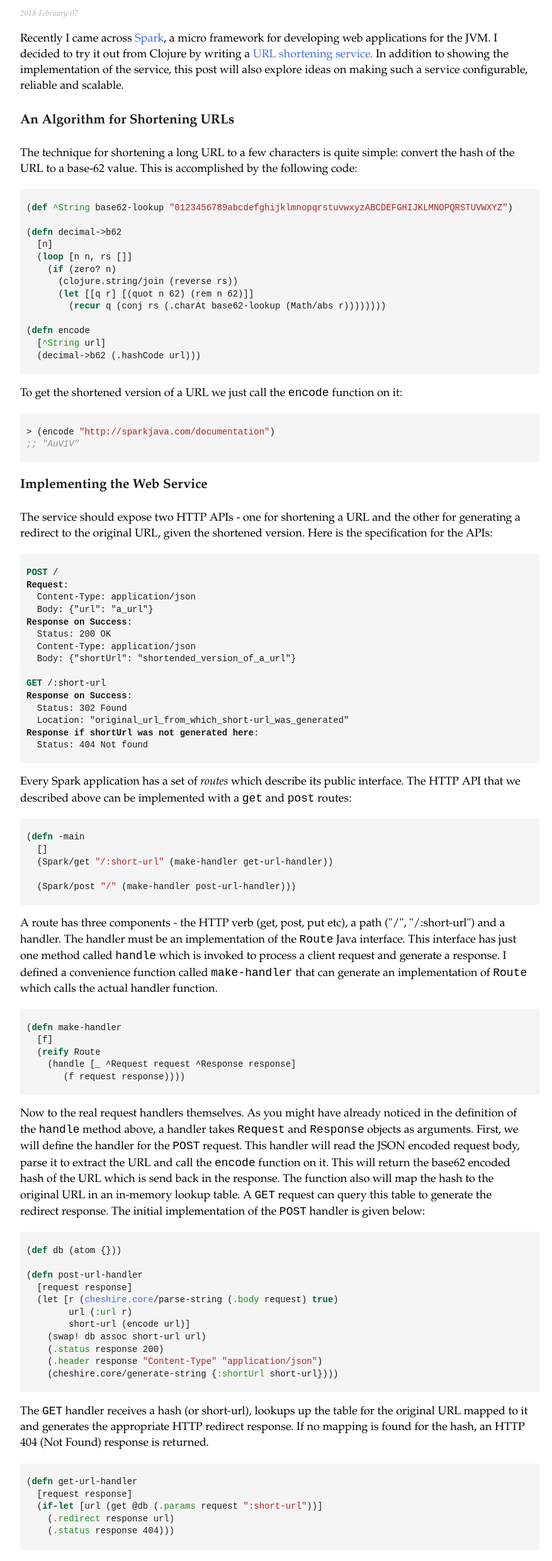
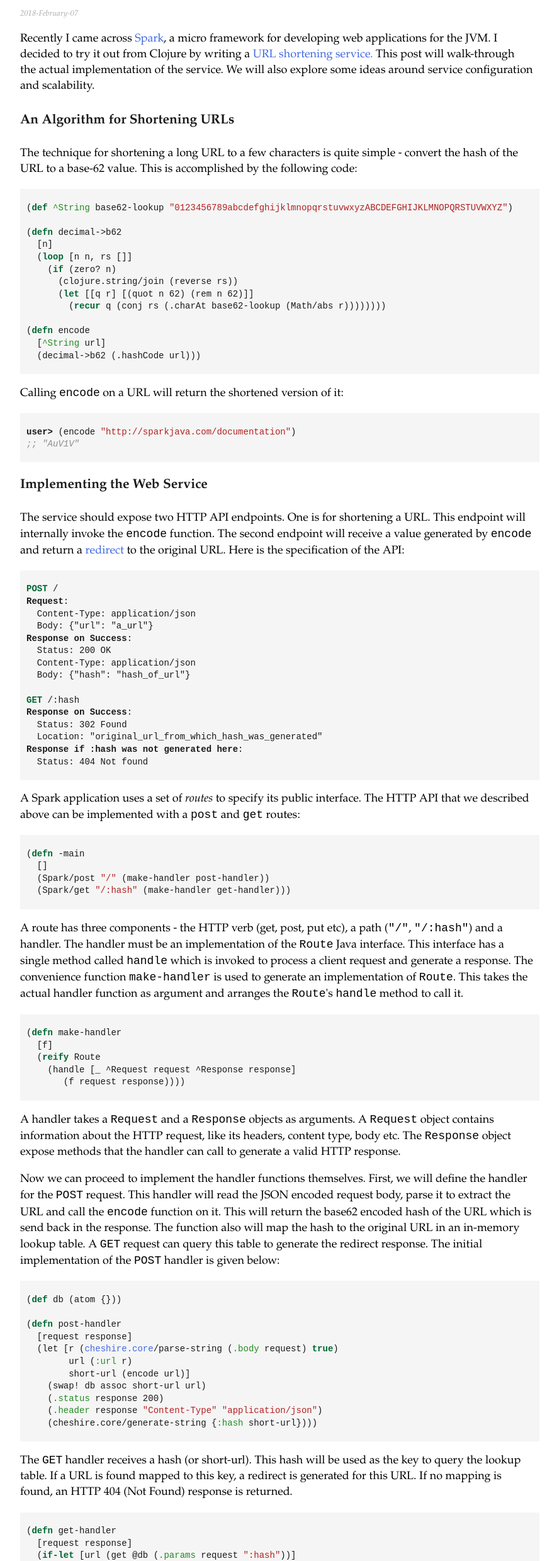
Before and after one commit to lispchronicles/lispchronicles.github.io, a plain HTML site: page shortn.html in a window 1280 px wide. Shown: the part 81-2560 px from the top of the page at 63% size, without its empty margins (76-953 px from the left). Drawn offline with Linux system fonts and the light colour scheme.

Commit message:
minor edits

```diff
--- a/shortn.html
+++ b/shortn.html
@@ -22,12 +22,12 @@
 
     <p>Recently I came across <a href="http://sparkjava.com/" target="_blank">Spark</a>, a micro framework for developing web applications for the JVM.
       I decided to try it out from Clojure by writing a <a href="https://en.wikipedia.org/wiki/URL_shortening" target="_blank">
-        URL shortening service.</a> In addition to showing the implementation of the service, this post will also explore ideas on making such a service
-      configurable, reliable and scalable.</p>
+        URL shortening service.</a> This post will walk-through the actual implementation of the service. We will also explore some ideas around
+      service configuration and scalability.</p>
 
     <h3>An Algorithm for Shortening URLs</h3>
 
-    <p>The technique for shortening a long URL to a few characters is quite simple: convert the hash of the URL
+    <p>The technique for shortening a long URL to a few characters is quite simple &hyphen; convert the hash of the URL
       to a base-62 value. This is accomplished by the following code:</p>
 
         <div class="prog">
@@ -48,18 +48,20 @@
       </code></pre>
         </div>
 
-    <p>To get the shortened version of a URL we just call the <code>encode</code> function on it:</p>
+    <p>Calling <code>encode</code> on a URL will return the shortened version of it:</p>
     <div class="prog">
       <pre><code>
-> (encode <span class="str">"http://sparkjava.com/documentation"</span>)
+<b>user&gt;</b> (encode <span class="str">"http://sparkjava.com/documentation"</span>)
 <span class="comment">;; "AuV1V"</span>
       </code></pre>
     </div>
 
     <h3>Implementing the Web Service</h3>
 
-    <p>The service should expose two HTTP APIs - one for shortening a URL and the other for generating a redirect to the original
-      URL, given the shortened version. Here is the specification for the APIs:</p>
+    <p>The service should expose two HTTP API endpoints. One is for shortening a URL. This endpoint will internally invoke the <code>encode</code> function.
+      The second endpoint will receive a value generated by <code>encode</code> and return a
+      <a href="https://developer.mozilla.org/en-US/docs/Web/HTTP/Redirections" target="_blank">redirect</a> to the original URL.
+      Here is the specification of the API:</p>
 
     <div class="prog">
       <pre><code>
@@ -70,34 +72,34 @@
 <b>Response on Success</b>:
   Status: 200 OK
   Content-Type: application/json
-  Body: {"shortUrl": "shortended_version_of_a_url"}
+  Body: {"hash": "hash_of_url"}
 
-<span class="kw">GET</span> /:short-url
+<span class="kw">GET</span> /:hash
 <b>Response on Success</b>:
   Status: 302 Found
-  Location: "original_url_from_which_short-url_was_generated"
-<b>Response if shortUrl was not generated here</b>:
+  Location: "original_url_from_which_hash_was_generated"
+<b>Response if :hash was not generated here</b>:
   Status: 404 Not found
       </code></pre>
     </div>
 
-    <p>Every Spark application has a set of <em>routes</em> which describe its public interface. The HTTP API that we described above can be
-      implemented with a <code>get</code> and <code>post</code> routes:</p>
+    <p>A Spark application uses a set of <em>routes</em> to specify its public interface. The HTTP API that we described above can be
+      implemented with a <code>post</code> and <code>get</code> routes:</p>
 
     <div class="prog">
       <pre><code>
 (<span class="kw">defn</span> -main
   []
-  (Spark/get <span class="str">"/:short-url"</span> (make-handler get-url-handler))
-
-  (Spark/post <span class="str">"/"</span> (make-handler post-url-handler)))
+  (Spark/post <span class="str">"/"</span> (make-handler post-handler))
+  (Spark/get <span class="str">"/:hash"</span> (make-handler get-handler)))
       </pre></code>
     </div>
 
-    <p>A route has three components - the HTTP verb (get, post, put etc), a path ("/", "/:short-url") and a handler.
-      The handler must be an implementation of the <code>Route</code> Java interface. This interface has just one method called <code>handle</code>
-      which is invoked to process a client request and generate a response. I defined a convenience function called
-      <code>make-handler</code> that can generate an implementation of <code>Route</code> which calls the actual handler function.</p>
+    <p>A route has three components &hyphen; the HTTP verb (get, post, put etc), a path (<code>"/"</code>, <code>"/:hash"</code>) and a handler.
+      The handler must be an implementation of the <code>Route</code> Java interface. This interface has a single method called <code>handle</code>
+      which is invoked to process a client request and generate a response. The convenience function
+      <code>make-handler</code> is used to generate an implementation of <code>Route</code>. This takes the actual handler function as argument
+      and arranges the <code>Route</code>'s <code>handle</code> method to call it.</p>
 
     <div class="prog">
       <pre><code>
@@ -109,8 +111,10 @@
       </code></pre>
     </div>
 
-    <p>Now to the real request handlers themselves. As you might have already noticed in the definition of the <code>handle</code> method above,
-      a handler takes <code>Request</code> and <code>Response</code> objects as arguments. First, we will define the handler for the <code>POST</code>
+    <p>A handler takes a <code>Request</code> and a <code>Response</code> objects as arguments. A <code>Request</code> object contains information
+      about the HTTP request, like its headers, content type, body etc. The <code>Response</code> object expose methods that the handler can
+      call to generate a valid HTTP response.</p>
+    <p>Now we can proceed to implement the handler functions themselves. First, we will define the handler for the <code>POST</code>
       request. This handler will read the JSON encoded request body, parse it to extract the URL and call the
       <code>encode</code> function on it. This will return the base62 encoded hash of the URL which is send back in the response.
       The function also will map the hash to the original URL in an in-memory lookup table. A <code>GET</code> request can query this table to
@@ -120,7 +124,7 @@
       <pre><code>
 (<span class="kw">def</span> db (atom {}))
 
-(<span class="kw">defn</span> post-url-handler
+(<span class="kw">defn</span> post-handler
   [request response]
   (let [r (<a href="https://github.com/dakrone/cheshire" target="_blank">cheshire.core</a>/parse-string (<span class="pw">.body</span> request) <span class="kw">true</span>)
         url (<span class="pw">:url</span> r)
@@ -128,18 +132,19 @@
     (swap! db assoc short-url url)
     (<span class="pw">.status</span> response 200)
     (<span class="pw">.header</span> response <span class="str">"Content-Type" "application/json"</span>)
-    (cheshire.core/generate-string {<span class="pw">:shortUrl</span> short-url})))
+    (cheshire.core/generate-string {<span class="pw">:hash</span> short-url})))
       </code></pre>
     </div>
 
-    <p>The <code>GET</code> handler receives a hash (or short-url), lookups up the table for the original URL mapped to it and generates the appropriate
-      HTTP redirect response. If no mapping is found for the hash, an HTTP 404 (Not Found) response is returned.</p>
+    <p>The <code>GET</code> handler receives a hash (or short-url). This hash will be used as the key to query the lookup table.
+      If a URL is found mapped to this key, a redirect is generated for this URL. If no mapping is found,
+      an HTTP 404 (Not Found) response is returned.</p>
 
     <div class="prog">
       <pre><code>
-(<span class="kw">defn</span> get-url-handler
+(<span class="kw">defn</span> get-handler
   [request response]
-  (<span class="kw">if-let</span> [url (get @db (<span class="pw">.params</span> request <span class="str">":short-url"</span>))]
+  (<span class="kw">if-let</span> [url (get @db (<span class="pw">.params</span> request <span class="str">":hash"</span>))]
     (<span class="pw">.redirect</span> response url)
     (<span class="pw">.status</span> response 404)))
       </code></pre>
@@ -169,8 +174,8 @@ Location: http://sparkjava.com/documentation#getting-started</span>
 
     <p>One problem with the current implementation is that the hash->url mappings are stored in the local memory of the service itself.
       If the JVM is shutdown, all data is lost and the users of the service will not be very happy :-). Moreover,
-      it becomes impossible to scale the service by running multiple instances of it because there is no
-      way to share the mappings between them. So it is necessary to add a storage that can be shared by multiple instances of the service.
+      it becomes impossible to scale the service by running multiple instances of it behind a load-balancer.
+      So it is necessary to add a storage that can be shared by multiple instances of the service.
       This could be an RDBMS server like MySQL or a key-value store like Couchbase. I will use Couchbase for this example.</p>
     <p>It is straightforward to make the service to talk to a data store like Couchbase which just maps a string key to a string value.
       This model is similar to the one used by the current in-memory store.
@@ -179,7 +184,7 @@ Location: http://sparkjava.com/documentation#getting-started</span>
 
     <div class="prog">
       <pre><code>
-(<span class="kw">ns</span> urlshortner.store
+(<span class="kw">ns</span> url-shortner.store
   (<span class="pw">:require</span> [couchbase-clj.client :as cb]))
 
 (<span class="kw">defn</span> open-connection
@@ -205,7 +210,7 @@ Location: http://sparkjava.com/documentation#getting-started</span>
       required to connect to the Couchbase cluster. This configuration may change from one deployment site to another. That means, we need our service
       to be able to dynamically load site-specific configuration information. An easy way to manage configuration is to encode it in
       <a href="https://github.com/edn-format/edn" target="_blank">EDN format</a>. Then we can use Clojure's built-in reader and parser to load
-      and decode the configuration. This is the code required to load the configuration and extract and pass the Couchbase specific configuration to
+      and decode the configuration. This is the code that will load the configuration and extract and pass the Couchbase specific configuration to
       <code>open-connection</code>:</p>
 
     <div class="prog">
@@ -233,7 +238,7 @@ Location: http://sparkjava.com/documentation#getting-started</span>
 
     <p>Note that we have made the port on which the service listens for incoming requests configurable as well.</p>
 
-    <p>Now we can update <code>post-url-handler</code> to store the mapping in the remote store:</p>
+    <p>Now we can update <code>post-handler</code> to store the mapping in the remote store:</p>
 
     <div class="prog">
       <pre><code>
@@ -241,10 +246,10 @@ Location: http://sparkjava.com/documentation#getting-started</span>
       </code></pre>
     </div>
 
-    <p><code>get-url-handler</code> can lookup its response as:</p>
+    <p><code>get-handler</code> can lookup its response as:</p>
     <div class="prog">
       <pre><code>
-(store/get-data db (<span class="pw">.params</span> request <span class="str">":short-url"</span>))]
+(store/get-data db (<span class="pw">.params</span> request <span class="str">":hash"</span>))]
       </code></pre>
     </div>
 
@@ -257,9 +262,10 @@ Location: http://sparkjava.com/documentation#getting-started</span>
     </div>
 
     <p>The complete source code for the updated service can be downloaded <a href="./code/url_shortner02.zip">here</a>.
-      Now you can start multiple instances of the service, by configuring a unique port number for each.
-      You can distribute POST and GET requests across these instances and see them serving the requests from data stored in
-      the shared Couchbase cluster.</p>
+      Now you can start multiple instances of the service, by configuring a unique port number for each. Also make sure the
+      <code>:store</code> configuration can connect the service to a running Couchbase cluster.
+      You can distribute POST and GET requests across these instances and see them serving the requests from data in
+      the shared data store.</p>
 
     <h3>Load-balancing and Scaling</h3>
 
@@ -291,13 +297,13 @@ http {
       be round-robin, which is the default.</p>
 
     <p>Start two instances of the URL shortener, one on port 8000 and the other on 8002 and restart nginx.
-      The calls for <code>POST http://localhost:8080</code> and <code>GET http://localhost:8080/:short-url</code>
+      The calls for <code>POST http://localhost:8080</code> and <code>GET http://localhost:8080/:hash</code>
       and will be distributed between the two instances by nginx. To scale the service, just start new instances
       and add them to the <code>upstream</code> configuration.</p>
 
     <h3>Conclusion</h3>
     <p>Spark provides a simple and clean interface for writing HTTP based services that can be easily integrated with any
-      language running on the JVM. Adding a functional wrapper on top of its basic interface may make it more appealing for
+      language running on the JVM. Adding a functional wrapper on top of its basic interface will make it more appealing for
       server-side development in Clojure.</p>
 
     <hr></hr>
```
Also changed, not shown: 2 other files.
